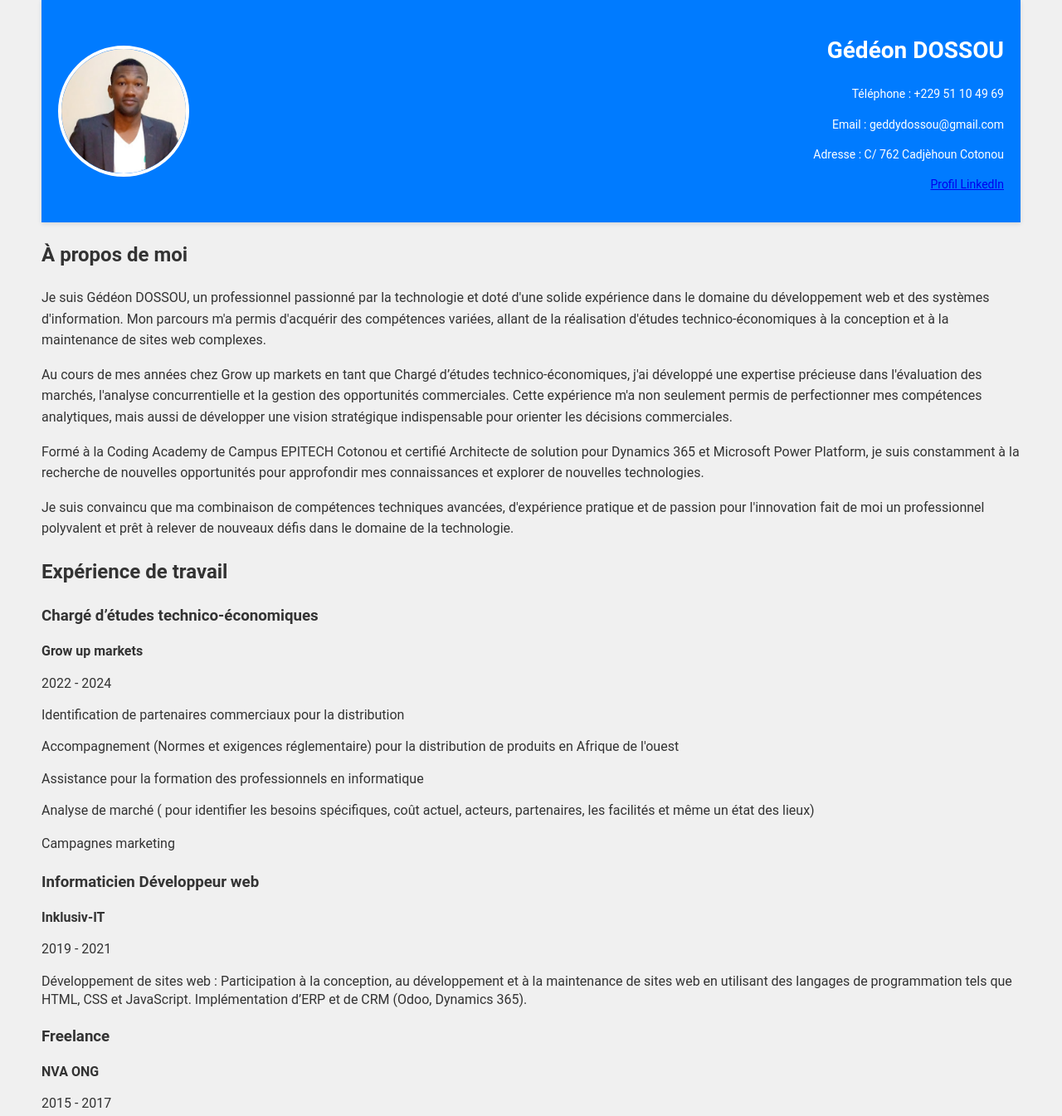
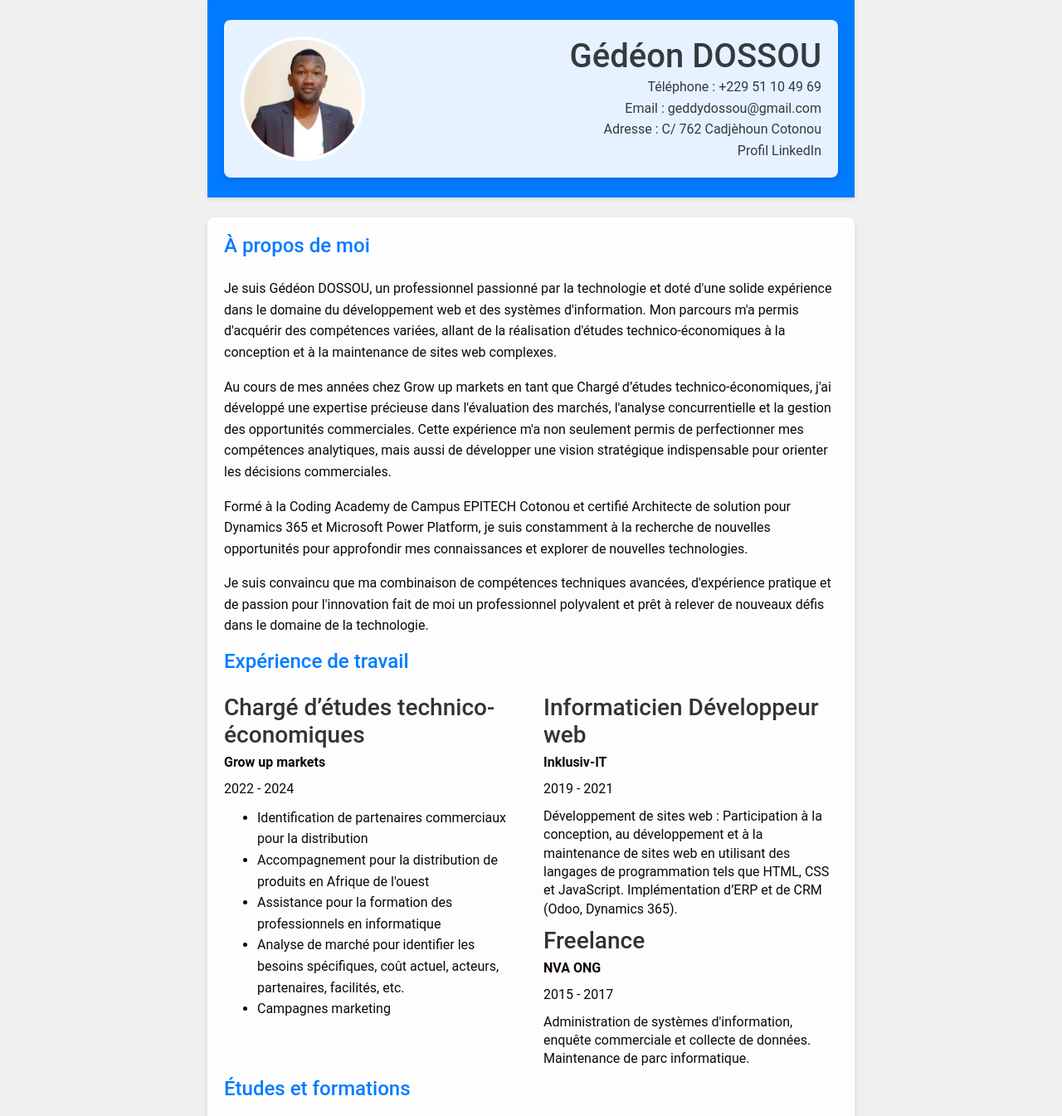
Before and after one commit to GEDDY90/gedeon.dossou, a plain HTML site: page index.html in a window 1280 px wide. Shown: the top 1345 px of the page at 83% size. Drawn offline with nearby package versions, Linux system fonts and the light colour scheme.

Commit message:
bootstrap

```diff
--- a/index.html
+++ b/index.html
@@ -4,27 +4,36 @@
     <meta charset="UTF-8">
     <meta name="viewport" content="width=device-width, initial-scale=1.0">
     <title>CV de Gédéon DOSSOU</title>
+    <!-- Bootstrap CSS -->
+    <link href="https://stackpath.bootstrapcdn.com/bootstrap/4.5.2/css/bootstrap.min.css" rel="stylesheet">
+    <!-- Votre propre feuille de style CSS -->
     <link rel="stylesheet" href="style.css">
 </head>
 <body>
-    <header>
+    <header class="bg-primary text-white py-4">
+        <div class="container">
+            <div class="row align-items-center">
+                <div class="col-md-6">
                     <div class="profile-photo">
-            <!-- Insérez ici votre photo de profil -->
-            <img src="geddy.png" alt="Photo de profil">
+                        <img src="geddy.png" alt="Photo de profil" class="img-fluid rounded-circle">
                     </div>
-        <div class="contact-info">
-            <h1>Gédéon DOSSOU</h1>
-            <p>Téléphone : +229 51 10 49 69</p>
-            <p>Email : geddydossou@gmail.com</p>
-            <p>Adresse : C/ 762 Cadjèhoun Cotonou</p>
-            <p><a href="https://www.linkedin.com/in/gedeon-dossou">Profil LinkedIn</a></p>
+                </div>
+                <div class="col-md-6 text-md-right">
+                    <h1 class="mb-0 text-dark">Gédéon DOSSOU</h1>
+                    <p class="mb-0 text-dark">Téléphone : +229 51 10 49 69</p>
+                    <p class="mb-0 text-dark">Email : geddydossou@gmail.com</p>
+                    <p class="mb-0 text-dark">Adresse : C/ 762 Cadjèhoun Cotonou</p>
+                    <p class="mb-0"><a href="https://www.linkedin.com/in/gedeon-dossou" class="text-dark">Profil LinkedIn</a></p>
+                </div>
+            </div>
         </div>
     </header>
 
-    <main>
-        <!-- Nouvelle section "À propos" -->
-        <section id="about">
-            <h2>À propos de moi</h2>
+    <main class="py-4">
+        <div class="container">
+            <!-- Section "À propos" -->
+            <section id="about" class="section">
+                <h2 class="text-primary mb-4">À propos de moi</h2>
                 <p>Je suis Gédéon DOSSOU, un professionnel passionné par la technologie et doté d'une solide expérience dans le domaine du développement web et des systèmes d'information. Mon parcours m'a permis d'acquérir des compétences variées, allant de la réalisation d'études technico-économiques à la conception et à la maintenance de sites web complexes.</p>
 
                 <p>Au cours de mes années chez Grow up markets en tant que Chargé d’études technico-économiques, j'ai développé une expertise précieuse dans l'évaluation des marchés, l'analyse concurrentielle et la gestion des opportunités commerciales. Cette expérience m'a non seulement permis de perfectionner mes compétences analytiques, mais aussi de développer une vision stratégique indispensable pour orienter les décisions commerciales.</p>
@@ -33,18 +42,26 @@
 
                 <p>Je suis convaincu que ma combinaison de compétences techniques avancées, d'expérience pratique et de passion pour l'innovation fait de moi un professionnel polyvalent et prêt à relever de nouveaux défis dans le domaine de la technologie.</p>
             </section>
-        <section id="experience">
-            <h2>Expérience de travail</h2>
+
+            <!-- Section "Expérience de travail" -->
+            <section id="experience" class="section">
+                <h2 class="text-primary mb-4">Expérience de travail</h2>
+                <div class="row">
+                    <div class="col-md-6">
                         <div class="job">
                             <h3>Chargé d’études technico-économiques</h3>
                             <p><strong>Grow up markets</strong></p>
                             <p>2022 - 2024</p>
-                <p>Identification de partenaires commerciaux pour la distribution</p>
-                <p>Accompagnement (Normes et exigences réglementaire) pour la distribution de produits en Afrique de l'ouest</p>
-                <p>Assistance pour la formation des professionnels en informatique</p>
-                <p>Analyse de marché ( pour identifier les besoins spécifiques, coût actuel, acteurs,
-                    partenaires, les facilités et même un état des lieux)</p>
-                <p></p>Campagnes marketing</p>
+                            <ul>
+                                <li>Identification de partenaires commerciaux pour la distribution</li>
+                                <li>Accompagnement pour la distribution de produits en Afrique de l'ouest</li>
+                                <li>Assistance pour la formation des professionnels en informatique</li>
+                                <li>Analyse de marché pour identifier les besoins spécifiques, coût actuel, acteurs, partenaires, facilités, etc.</li>
+                                <li>Campagnes marketing</li>
+                            </ul>
+                        </div>
+                    </div>
+                    <div class="col-md-6">
                         <div class="job">
                             <h3>Informaticien Développeur web</h3>
                             <p><strong>Inklusiv-IT</strong></p>
@@ -57,41 +74,53 @@
                             <p>2015 - 2017</p>
                             <p>Administration de systèmes d'information, enquête commerciale et collecte de données. Maintenance de parc informatique.</p>
                         </div>
+                    </div>
+                </div>
             </section>
 
-        <section id="education">
-            <h2>Études et formations</h2>
+            <!-- Section "Études et formations" -->
+            <section id="education" class="section">
+                <h2 class="text-primary mb-4">Études et formations</h2>
+                <div class="row">
+                    <div class="col-md-6">
                         <div class="education-item">
                             <h3>Architecte de solution pour Dynamics 365 et Microsoft Power Platform Training (MB-240)</h3>
                             <p><strong>Microsoft Learn</strong></p>
                             <p>2022</p>
                         </div>
                         <div class="education-item">
+                            <h3>Microsoft Power Platform Fundamentals (PL-900)</h3>
+                            <p><strong>Microsoft Learn</strong></p>
+                            <p>2021</p>
+                        </div>
+                    </div>
+                    <div class="col-md-6">
+                        <div class="education-item">
                             <h3>Coding Academy</h3>
                             <p><strong>Campus EPITECH Cotonou - Bénin</strong></p>
                             <p>2021 - 2022</p>
-            </div>
-            <div class="education-item">
-                <h3>Microsoft Power Platform Fundamentals (PL-900)</h3>
-                <p><strong>Microsoft Learn</strong></p>
-                <p>2021</p>
                         </div>
                         <div class="education-item">
                             <h3>RÉSEAUX ET GÉNIE LOGICIEL</h3>
                             <p><strong>PIGIER - Cotonou</strong></p>
                             <p>2010 - 2014</p>
                         </div>
+                    </div>
+                </div>
             </section>
 
-
-
-        <section id="skills">
-            <h2>Compétences</h2>
+            <!-- Section "Compétences" -->
+            <section id="skills" class="section">
+                <h2 class="text-primary mb-4">Compétences</h2>
+                <div class="row">
+                    <div class="col-md-6">
                         <h3>Compétences linguistiques</h3>
                         <ul>
                             <li>Français - C1</li>
                             <li>Anglais - B2</li>
                         </ul>
+                    </div>
+                    <div class="col-md-6">
                         <h3>Compétences techniques</h3>
                         <ul>
                             <li>Power Platform et les applications et services Microsoft 365</li>
@@ -99,7 +128,21 @@
                             <li>Gestion de contenu : CMS comme WordPress ou Drupal</li>
                             <li>Maintenance matérielle : Diagnostic et résolution de problèmes matériels sur ordinateurs, périphériques et réseaux</li>
                         </ul>
+                    </div>
+                </div>
             </section>
+        </div>
+        <footer class="footer mt-auto py-3">
+            <div class="container text-center">
+                <span class="text-muted">Copyright © 2024 Gédéon DOSSOU. Tous droits réservés.</span>
+            </div>
+        </footer>
+
     </main>
+
+    <!-- Bootstrap JavaScript et jQuery requis pour certains composants et fonctionnalités -->
+    <script src="https://code.jquery.com/jquery-3.5.1.slim.min.js"></script>
+    <script src="https://cdn.jsdelivr.net/npm/@popperjs/core@1.16.1/dist/umd/popper.min.js"></script>
+    <script src="https://stackpath.bootstrapcdn.com/bootstrap/4.5.2/js/bootstrap.min.js"></script>
 </body>
 </html>
--- a/style.css
+++ b/style.css
@@ -3,14 +3,14 @@ body {
     font-family: 'Roboto', Arial, sans-serif; /* Choix d'une police plus moderne */
     line-height: 1.6;
     background-color: #f0f0f0;
-    margin: 0 50px; /* Marges de 50px à gauche et à droite */
+    margin: 0 250px; /* Marges de 50px à gauche et à droite */
     padding: 0;
-    color: #333; /* Couleur de texte principale */
+    color: #110707; /* Couleur de texte principale */
 }
 
 header {
     background-color: #007bff; /* Couleur de fond de l'en-tête */
-    color: white;
+    color: rgb(20, 19, 19);
     padding: 20px;
     display: flex;
     justify-content: space-between;
@@ -34,24 +34,34 @@ header {
 
 .contact-info {
     text-align: right;
+    color: #080707; /* Couleur du texte */
     font-size: 14px; /* Taille de police légèrement réduite */
 }
 
 .main-content {
     padding: 20px;
 }
-
-.section {
-    margin-bottom: 40px; /* Marge inférieure augmentée pour plus d'espace entre les sections */
-    border-bottom: 1px solid #ddd;
-    padding-bottom: 20px;
+h1 {
+    text-emphasis-color: rgb(17, 15, 15);
 }
 
 .section:last-child {
     border-bottom: none;
     padding-bottom: 0;
 }
-
+.container {
+    max-width: 800px;
+    margin: 0 auto;
+    background-color: rgba(255, 255, 255, 0.9);
+    padding: 20px;
+    border-radius: 8px;
+    box-shadow: 0 4px 8px rgba(0, 0, 0, 0.1);
+}
+.section h2 {
+    font-size: 24px;
+    color: #007bff; /* Couleur de titre accentuée */
+    margin-bottom: 15px; /* Marge inférieure augmentée pour plus d'espace */
+}
 .section h2 {
     font-size: 24px;
     color: #007bff; /* Couleur de titre accentuée */
@@ -99,4 +109,5 @@ header {
     .section {
         margin-bottom: 30px;
     }
+
 }
```
Lines whose indentation alone changed are shown as unchanged.
